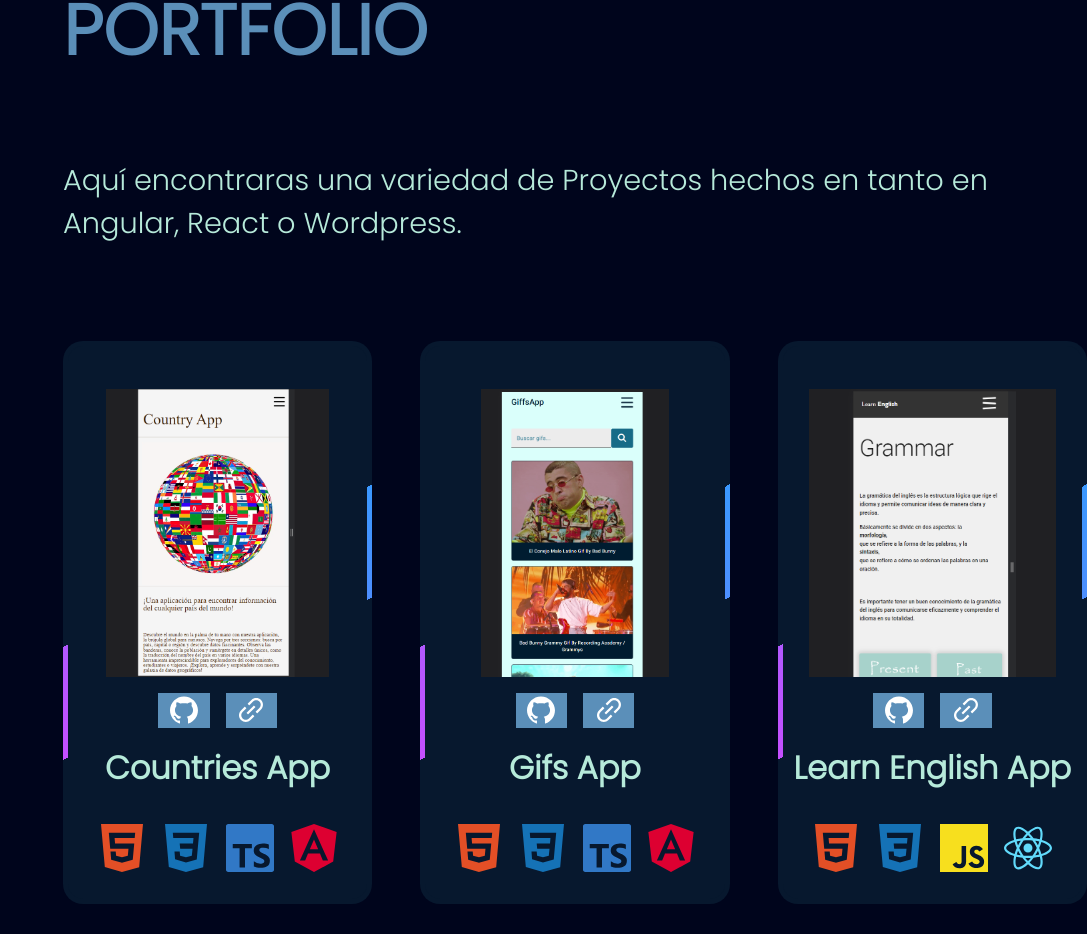
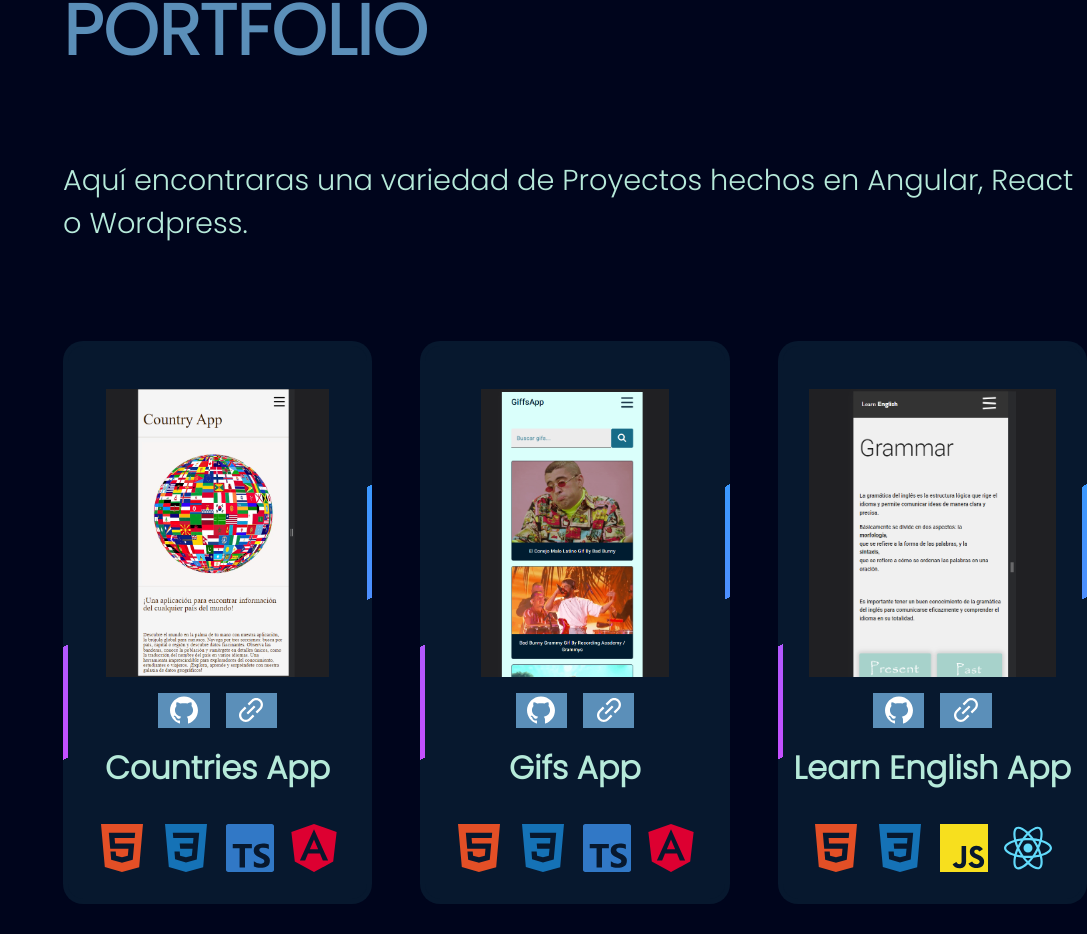
Before and after one commit to Marc1515/Portfolio, a React (Vite) app: page / in a window 1280 px wide. Shown: the part 5553-6487 px from the top of the page, without its empty margins (193-1280 px from the left). Built offline with nearby package versions, Linux system fonts and the light colour scheme.

Commit message:
Otro error en el texto corregido

```diff
--- a/src/components/Portfolio/Portfolio.jsx
+++ b/src/components/Portfolio/Portfolio.jsx
@@ -29,7 +29,7 @@ const Portfolio = () => {
         <span className="first-word-title">PORTFOLIO</span>
       </h1>
       <span>
-        Aquí encontraras una variedad de Proyectos hechos en tanto en Angular,
+        Aquí encontraras una variedad de Proyectos hechos en Angular,
         React o Wordpress.
       </span>
       <div className="cards-wrapper" ref={cardsWrapperRef}>
```
